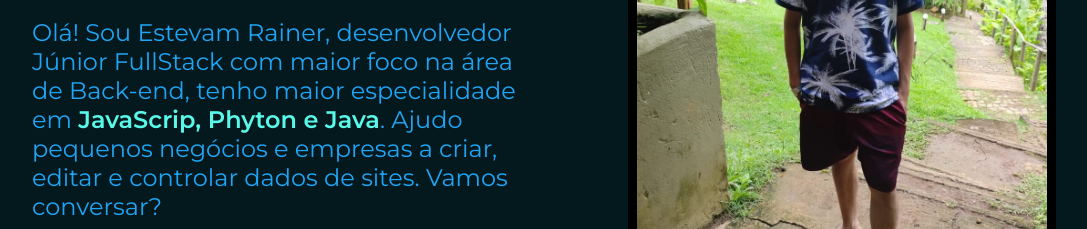
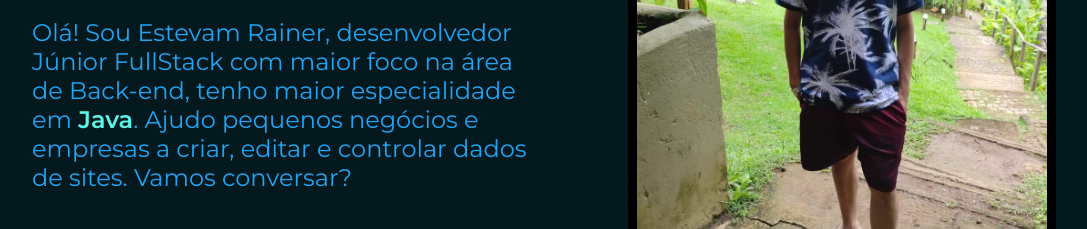
Before and after one commit to EstevamRainer/portfolio, a plain HTML site: page index.html in a window 1280 px wide. Shown: the part 321-550 px from the top of the page, without its empty margins (96-1183 px from the left). Drawn offline with nearby package versions, Linux system fonts and the light colour scheme.

Commit message:
Editando meus conhecimentos

```diff
--- a/index.html
+++ b/index.html
@@ -20,7 +20,7 @@
     <main class="apresentacao">
         <section class="apresentacao__conteudo">
             <h1 class="apresentacao__conteudo__titulo">Eleve seu negócio digital a outro nível <strong class="apresentacao__conteudo__titulo__titulo-destaque"> com um Back-end de qualidade!</strong></h1>
-            <p class="apresentacao__conteudo__texto">Olá! Sou Estevam Rainer, desenvolvedor Júnior FullStack com maior foco na área de Back-end, tenho maior especialidade em <strong class ="apresentacao__conteudo__texto__minha-area">JavaScrip, Phyton e Java</strong>. Ajudo pequenos negócios e empresas a criar, editar e controlar dados de sites. Vamos conversar?</p>
+            <p class="apresentacao__conteudo__texto">Olá! Sou Estevam Rainer, desenvolvedor Júnior FullStack com maior foco na área de Back-end, tenho maior especialidade em <strong class ="apresentacao__conteudo__texto__minha-area">Java</strong>. Ajudo pequenos negócios e empresas a criar, editar e controlar dados de sites. Vamos conversar?</p>
             <div class="apresentacao__conteudo__links">
                 <h2 class="apresentacao__conteudo__links__subititulo">Acesse minhas redes:</h2>
                 <a class="apresentacao__conteudo__links__link" href="https://www.instagram.com/estevam_rainer/">
```
